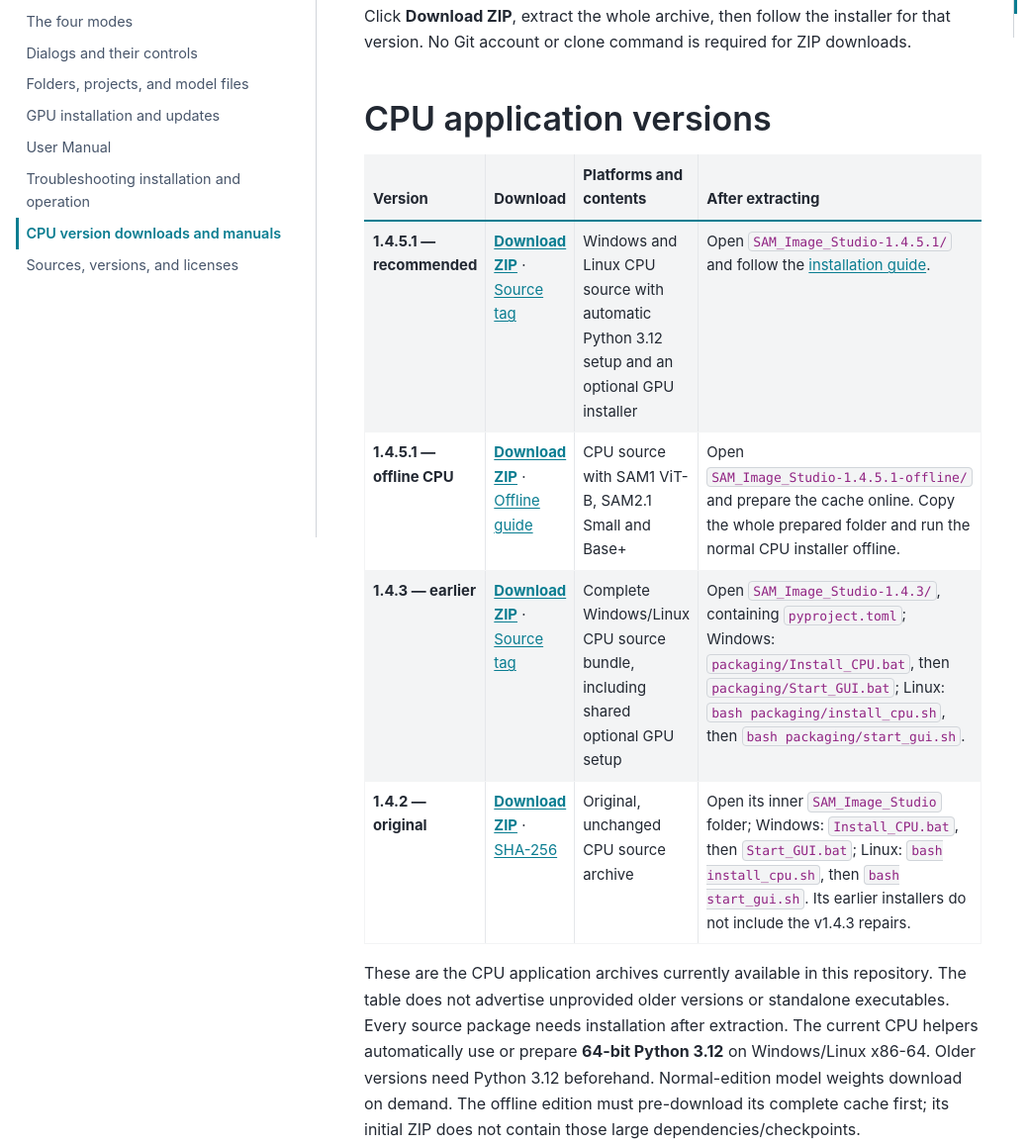
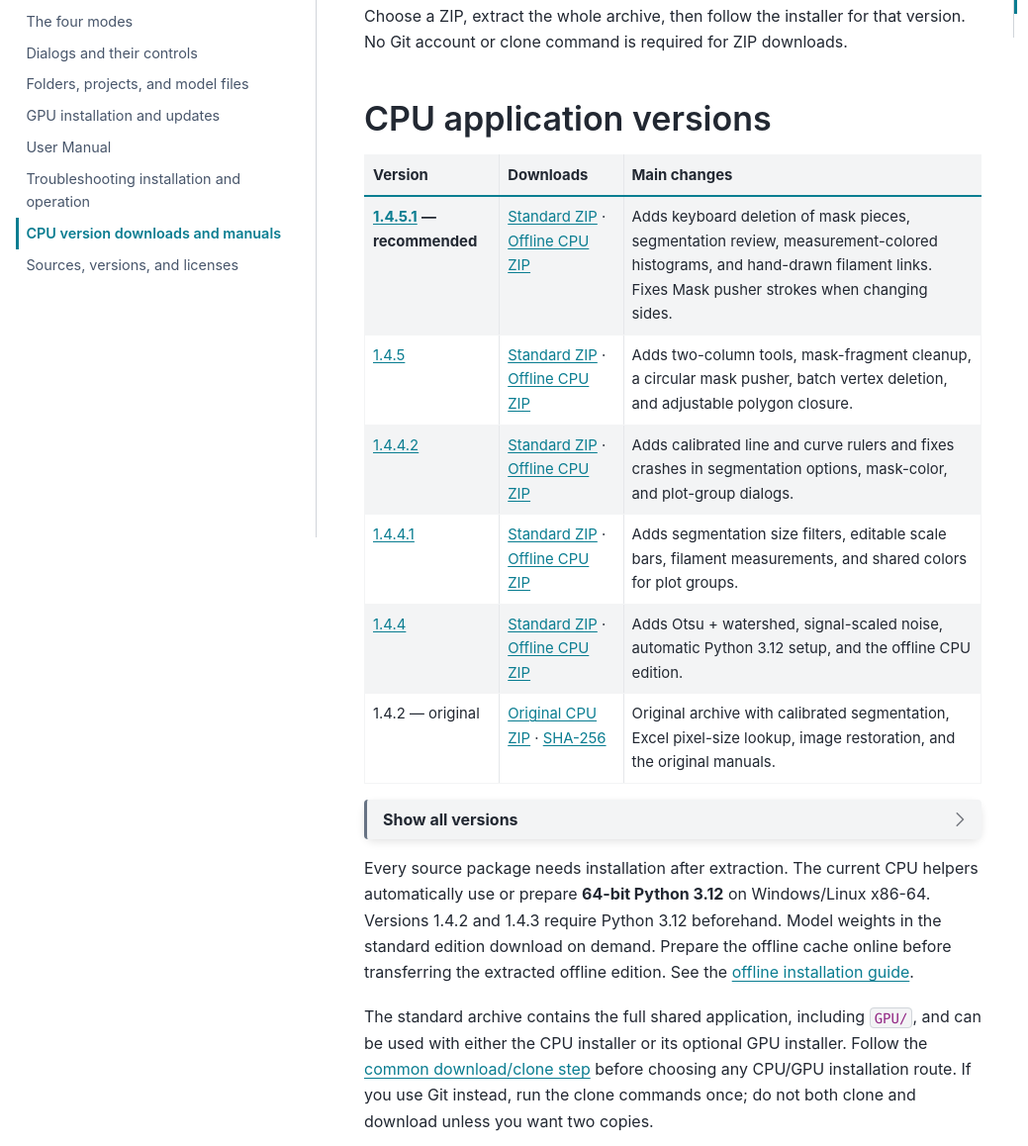
Before and after one commit to iceaiai/SAM_Image_Studio, a plain HTML site: page downloads.html in a window 1280 px wide. Shown: the part 257-1415 px from the top of the page at 99% size, without its empty margins (0-1039 px from the left). Drawn offline with Linux system fonts and the light colour scheme.

Commit message:
Publish Sphinx website from 8e61955f0721

```diff
--- a/downloads.html
+++ b/downloads.html
@@ -403,49 +403,69 @@
 
   <section class="tex2jax_ignore mathjax_ignore" id="cpu-version-downloads-and-manuals">
 <h1>CPU version downloads and manuals<a class="headerlink" href="#cpu-version-downloads-and-manuals" title="Link to this heading">#</a></h1>
-<p>Click <strong>Download ZIP</strong>, extract the whole archive, then follow the installer
+<p>Choose a ZIP, extract the whole archive, then follow the installer
 for that version. No Git account or clone command is required for ZIP downloads.</p>
 <section id="cpu-application-versions">
 <h2>CPU application versions<a class="headerlink" href="#cpu-application-versions" title="Link to this heading">#</a></h2>
 <div class="pst-scrollable-table-container"><table class="table">
 <thead>
 <tr class="row-odd"><th class="head"><p>Version</p></th>
-<th class="head"><p>Download</p></th>
-<th class="head"><p>Platforms and contents</p></th>
-<th class="head"><p>After extracting</p></th>
+<th class="head"><p>Downloads</p></th>
+<th class="head"><p>Main changes</p></th>
 </tr>
 </thead>
 <tbody>
-<tr class="row-even"><td><p><strong>1.4.5.1 — recommended</strong></p></td>
-<td><p><strong><a class="reference external" href="https://github.com/iceaiai/SAM_Image_Studio/archive/refs/tags/v1.4.5.1.zip">Download ZIP</a></strong> · <a class="reference external" href="https://github.com/iceaiai/SAM_Image_Studio/tree/v1.4.5.1">Source tag</a></p></td>
-<td><p>Windows and Linux CPU source with automatic Python 3.12 setup and an optional GPU installer</p></td>
-<td><p>Open <code class="docutils literal notranslate"><span class="pre">SAM_Image_Studio-1.4.5.1/</span></code> and follow the <a class="reference internal" href="installation.html"><span class="std std-doc">installation guide</span></a>.</p></td>
+<tr class="row-even"><td><p><a class="reference external" href="https://github.com/iceaiai/SAM_Image_Studio/tree/v1.4.5.1"><strong>1.4.5.1</strong></a> <strong>— recommended</strong></p></td>
+<td><p><a class="reference external" href="https://github.com/iceaiai/SAM_Image_Studio/archive/refs/tags/v1.4.5.1.zip">Standard ZIP</a> · <a class="reference external" href="https://github.com/iceaiai/SAM_Image_Studio/archive/refs/tags/v1.4.5.1-offline.zip">Offline CPU ZIP</a></p></td>
+<td><p>Adds keyboard deletion of mask pieces, segmentation review, measurement-colored histograms, and hand-drawn filament links. Fixes Mask pusher strokes when changing sides.</p></td>
 </tr>
-<tr class="row-odd"><td><p><strong>1.4.5.1 — offline CPU</strong></p></td>
-<td><p><strong><a class="reference external" href="https://github.com/iceaiai/SAM_Image_Studio/archive/refs/tags/v1.4.5.1-offline.zip">Download ZIP</a></strong> · <a class="reference internal" href="installation-offline.html"><span class="std std-doc">Offline guide</span></a></p></td>
-<td><p>CPU source with SAM1 ViT-B, SAM2.1 Small and Base+</p></td>
-<td><p>Open <code class="docutils literal notranslate"><span class="pre">SAM_Image_Studio-1.4.5.1-offline/</span></code> and prepare the cache online. Copy the whole prepared folder and run the normal CPU installer offline.</p></td>
+<tr class="row-odd"><td><p><a class="reference external" href="https://github.com/iceaiai/SAM_Image_Studio/tree/v1.4.5">1.4.5</a></p></td>
+<td><p><a class="reference external" href="https://github.com/iceaiai/SAM_Image_Studio/archive/refs/tags/v1.4.5.zip">Standard ZIP</a> · <a class="reference external" href="https://github.com/iceaiai/SAM_Image_Studio/archive/refs/tags/v1.4.5-offline.zip">Offline CPU ZIP</a></p></td>
+<td><p>Adds two-column tools, mask-fragment cleanup, a circular mask pusher, batch vertex deletion, and adjustable polygon closure.</p></td>
 </tr>
-<tr class="row-even"><td><p><strong>1.4.3 — earlier</strong></p></td>
-<td><p><strong><a class="reference external" href="https://github.com/iceaiai/SAM_Image_Studio/archive/refs/tags/v1.4.3.zip">Download ZIP</a></strong> · <a class="reference external" href="https://github.com/iceaiai/SAM_Image_Studio/tree/v1.4.3">Source tag</a></p></td>
-<td><p>Complete Windows/Linux CPU source bundle, including shared optional GPU setup</p></td>
-<td><p>Open <code class="docutils literal notranslate"><span class="pre">SAM_Image_Studio-1.4.3/</span></code>, containing <code class="docutils literal notranslate"><span class="pre">pyproject.toml</span></code>; Windows: <code class="docutils literal notranslate"><span class="pre">packaging/Install_CPU.bat</span></code>, then <code class="docutils literal notranslate"><span class="pre">packaging/Start_GUI.bat</span></code>; Linux: <code class="docutils literal notranslate"><span class="pre">bash</span> <span class="pre">packaging/install_cpu.sh</span></code>, then <code class="docutils literal notranslate"><span class="pre">bash</span> <span class="pre">packaging/start_gui.sh</span></code>.</p></td>
+<tr class="row-even"><td><p><a class="reference external" href="https://github.com/iceaiai/SAM_Image_Studio/tree/v1.4.4.2">1.4.4.2</a></p></td>
+<td><p><a class="reference external" href="https://github.com/iceaiai/SAM_Image_Studio/archive/refs/tags/v1.4.4.2.zip">Standard ZIP</a> · <a class="reference external" href="https://github.com/iceaiai/SAM_Image_Studio/archive/refs/tags/v1.4.4.2-offline.zip">Offline CPU ZIP</a></p></td>
+<td><p>Adds calibrated line and curve rulers and fixes crashes in segmentation options, mask-color, and plot-group dialogs.</p></td>
 </tr>
-<tr class="row-odd"><td><p><strong>1.4.2 — original</strong></p></td>
-<td><p><strong><a class="reference external" href="https://raw.githubusercontent.com/iceaiai/SAM_Image_Studio/main/uploads/SAM_Image_Studio_v1.4.2_CPU.zip">Download ZIP</a></strong> · <a class="reference external" href="https://raw.githubusercontent.com/iceaiai/SAM_Image_Studio/main/uploads/SHA256SUMS">SHA-256</a></p></td>
-<td><p>Original, unchanged CPU source archive</p></td>
-<td><p>Open its inner <code class="docutils literal notranslate"><span class="pre">SAM_Image_Studio</span></code> folder; Windows: <code class="docutils literal notranslate"><span class="pre">Install_CPU.bat</span></code>, then <code class="docutils literal notranslate"><span class="pre">Start_GUI.bat</span></code>; Linux: <code class="docutils literal notranslate"><span class="pre">bash</span> <span class="pre">install_cpu.sh</span></code>, then <code class="docutils literal notranslate"><span class="pre">bash</span> <span class="pre">start_gui.sh</span></code>. Its earlier installers do not include the v1.4.3 repairs.</p></td>
+<tr class="row-odd"><td><p><a class="reference external" href="https://github.com/iceaiai/SAM_Image_Studio/tree/v1.4.4.1">1.4.4.1</a></p></td>
+<td><p><a class="reference external" href="https://github.com/iceaiai/SAM_Image_Studio/archive/refs/tags/v1.4.4.1.zip">Standard ZIP</a> · <a class="reference external" href="https://github.com/iceaiai/SAM_Image_Studio/archive/refs/tags/v1.4.4.1-offline.zip">Offline CPU ZIP</a></p></td>
+<td><p>Adds segmentation size filters, editable scale bars, filament measurements, and shared colors for plot groups.</p></td>
+</tr>
+<tr class="row-even"><td><p><a class="reference external" href="https://github.com/iceaiai/SAM_Image_Studio/tree/v1.4.4">1.4.4</a></p></td>
+<td><p><a class="reference external" href="https://github.com/iceaiai/SAM_Image_Studio/archive/refs/tags/v1.4.4.zip">Standard ZIP</a> · <a class="reference external" href="https://github.com/iceaiai/SAM_Image_Studio/archive/refs/tags/v1.4.4-offline.zip">Offline CPU ZIP</a></p></td>
+<td><p>Adds Otsu + watershed, signal-scaled noise, automatic Python 3.12 setup, and the offline CPU edition.</p></td>
+</tr>
+<tr class="row-odd"><td><p>1.4.2 — original</p></td>
+<td><p><a class="reference external" href="https://raw.githubusercontent.com/iceaiai/SAM_Image_Studio/main/uploads/SAM_Image_Studio_v1.4.2_CPU.zip">Original CPU ZIP</a> · <a class="reference external" href="https://raw.githubusercontent.com/iceaiai/SAM_Image_Studio/main/uploads/SHA256SUMS">SHA-256</a></p></td>
+<td><p>Original archive with calibrated segmentation, Excel pixel-size lookup, image restoration, and the original manuals.</p></td>
 </tr>
 </tbody>
 </table>
 </div>
-<p>These are the CPU application archives currently available in this repository.
-The table does not advertise unprovided older versions or standalone executables.
-Every source package needs installation after extraction. The current CPU helpers
+<details class="sd-sphinx-override sd-dropdown sd-card sd-mb-3">
+<summary class="sd-summary-title sd-card-header">
+<span class="sd-summary-text">Show all versions</span><span class="sd-summary-state-marker sd-summary-chevron-right"><svg version="1.1" width="1.5em" height="1.5em" class="sd-octicon sd-octicon-chevron-right" viewBox="0 0 24 24" aria-hidden="true"><path d="M8.72 18.78a.75.75 0 0 1 0-1.06L14.44 12 8.72 6.28a.751.751 0 0 1 .018-1.042.751.751 0 0 1 1.042-.018l6.25 6.25a.75.75 0 0 1 0 1.06l-6.25 6.25a.75.75 0 0 1-1.06 0Z"></path></svg></span></summary><div class="sd-summary-content sd-card-body docutils">
+<div class="pst-scrollable-table-container"><table class="table">
+<thead>
+<tr class="row-odd"><th class="head"><p class="sd-card-text">Earlier version</p></th>
+<th class="head"><p class="sd-card-text">Downloads</p></th>
+<th class="head"><p class="sd-card-text">Main changes</p></th>
+</tr>
+</thead>
+<tbody>
+<tr class="row-even"><td><p class="sd-card-text"><a class="reference external" href="https://github.com/iceaiai/SAM_Image_Studio/tree/v1.4.3">1.4.3</a></p></td>
+<td><p class="sd-card-text"><a class="reference external" href="https://github.com/iceaiai/SAM_Image_Studio/archive/refs/tags/v1.4.3.zip">Standard ZIP</a></p></td>
+<td><p class="sd-card-text">Adds public SAM3 ONNX text segmentation, updates CPU/GPU installers, and publishes illustrated guides.</p></td>
+</tr>
+</tbody>
+</table>
+</div>
+</div>
+</details><p>Every source package needs installation after extraction. The current CPU helpers
 automatically use or prepare <strong>64-bit Python 3.12</strong> on Windows/Linux x86-64.
-Older versions need Python 3.12 beforehand. Normal-edition model weights download
-on demand. The offline edition must pre-download its complete cache first; its
-initial ZIP does not contain those large dependencies/checkpoints.</p>
+Versions 1.4.2 and 1.4.3 require Python 3.12 beforehand. Model weights in the
+standard edition download on demand. Prepare the offline cache online before
+transferring the extracted offline edition. See the <a class="reference internal" href="installation-offline.html"><span class="std std-doc">offline installation guide</span></a>.</p>
 <p>The standard archive contains the full shared application, including <code class="docutils literal notranslate"><span class="pre">GPU/</span></code>, and
 can be used with either the CPU installer or its optional GPU installer. Follow the
 <a class="reference internal" href="installation.html#first-for-every-route-download-extract-or-clone"><span class="std std-ref">common download/clone step</span></a>
@@ -459,9 +479,9 @@ for a disconnected installation. The standard edition also includes public
 SAM3 ONNX text segmentation.
 CPU also supports SAM1 and SAM2/2.1. Native SAM3/SAM3.1 require the separate
 <a class="reference internal" href="installation-gpu.html"><span class="std std-doc">GPU installation route</span></a>; they are not CPU model options.</p>
-<p>The <strong>1.4.2</strong> ZIP remains available for reproducing the original release. Its
-folder layout and installation instructions differ. Use its own included
-manuals rather than running v1.4.3 helper paths inside that archive.</p>
+<p>For <strong>1.4.2</strong>, open the inner <code class="docutils literal notranslate"><span class="pre">SAM_Image_Studio</span></code> folder. On Windows, run
+<code class="docutils literal notranslate"><span class="pre">Install_CPU.bat</span></code>, then <code class="docutils literal notranslate"><span class="pre">Start_GUI.bat</span></code>. On Linux, run <code class="docutils literal notranslate"><span class="pre">bash</span> <span class="pre">install_cpu.sh</span></code>,
+then <code class="docutils literal notranslate"><span class="pre">bash</span> <span class="pre">start_gui.sh</span></code>. See the manuals bundled with that ZIP.</p>
 </section>
 <section id="original-pdf-manuals-and-notebook">
 <h2>Original PDF manuals and notebook<a class="headerlink" href="#original-pdf-manuals-and-notebook" title="Link to this heading">#</a></h2>
```
Also changed, not shown: developer/publishing.html (+4 -0 lines), searchindex.js.
